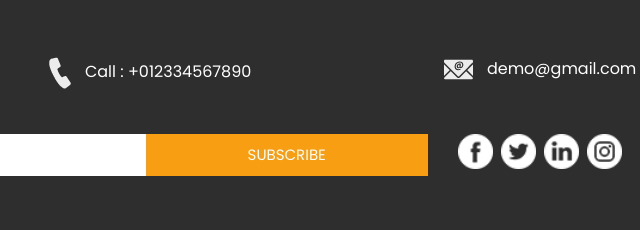
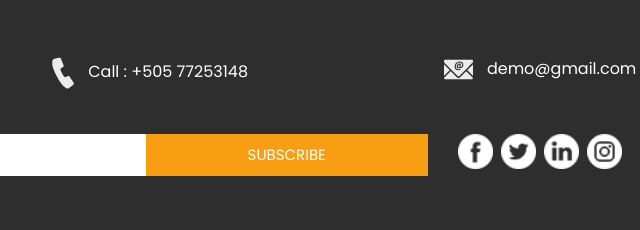
Before and after one commit to Dalia8030/TiendaIpaoUnderwear-, a plain HTML site: page index.html in a window 1280 px wide. Shown: the part 3821-4051 px from the top of the page, 490-1130 px from the left. Drawn offline with nearby package versions, Linux system fonts and the light colour scheme; a web font is replaced by a local one.

Commit message:
Update index.html

```diff
--- a/index.html
+++ b/index.html
@@ -467,7 +467,7 @@ Trabajamos bajo un fuerte modelo de selección entre varias marcar con el objeti
             <a href="">
               <img src="images/call.png" alt="">
               <span>
-                Call : +012334567890
+                Call : +505 77253148
               </span>
             </a>
           </div>
```
